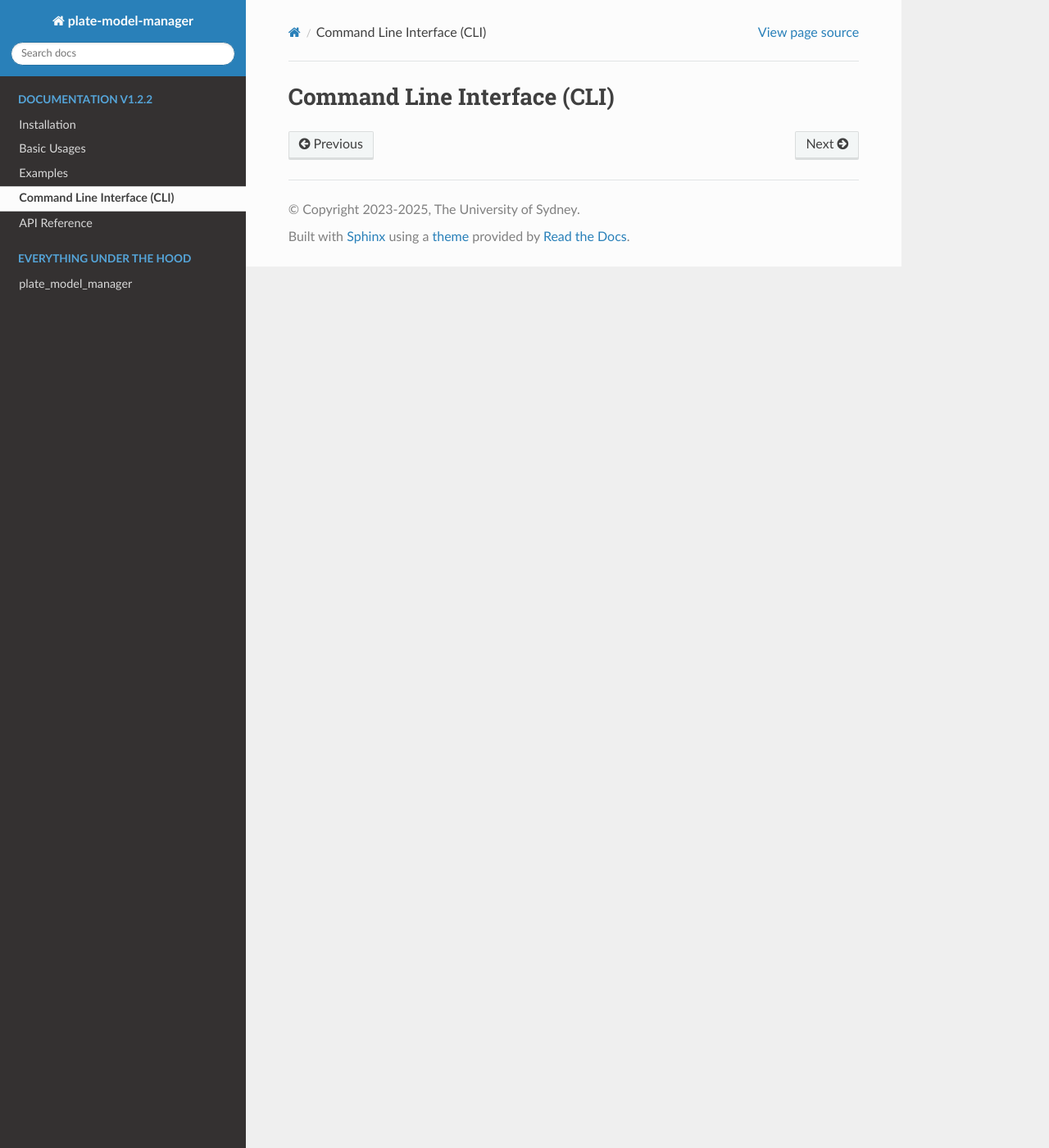
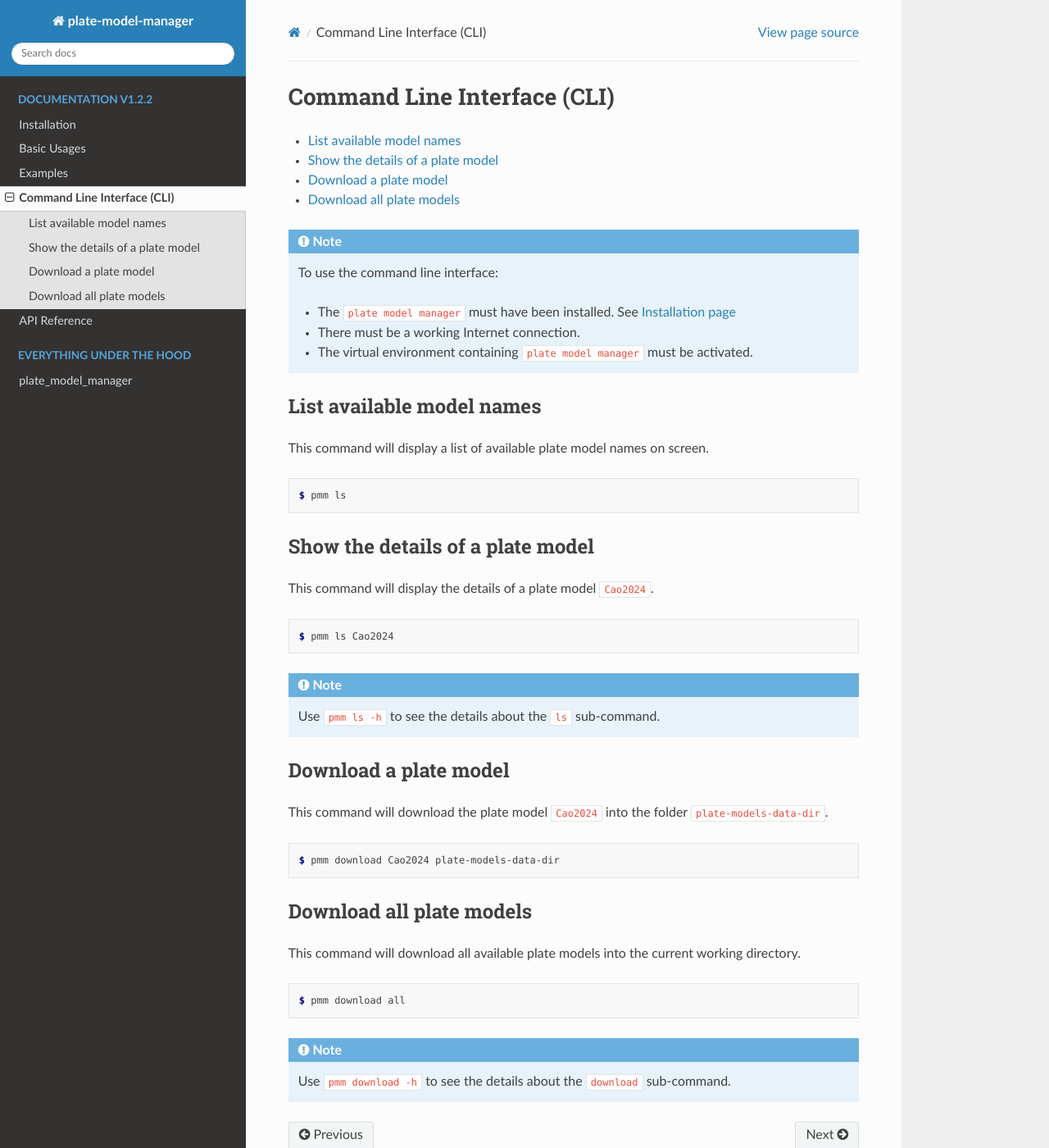
Before and after one commit to michaelchin/plate-model-manager, a Sphinx documentation site: the page built from doc/source/command_line_interface.rst, in a window 1280 px wide and 1400 px high. Shown: the whole window at 82% size. Built offline with Sphinx 7.4.7 and the Read the Docs theme 3.1.0, drawn with Linux system fonts in a browser that asks for light colours.

Commit message:
update command line page

```diff
--- a/doc/source/command_line_interface.rst
+++ b/doc/source/command_line_interface.rst
@@ -4,3 +4,56 @@ Command Line Interface (CLI)
 .. contents::
    :local:
    :depth: 2
+
+.. note::
+
+   To use the command line interface:
+
+   * The ``plate model manager`` must have been installed. See `Installation page <installation.html>`_
+   * There must be a working Internet connection.
+   * The virtual environment containing ``plate model manager`` must be activated.
+
+List available model names
+--------------------------
+
+This command will display a list of available plate model names on screen.
+
+.. code:: console
+
+   $ pmm ls
+
+Show the details of a plate model
+---------------------------------
+
+This command will display the details of a plate model ``Cao2024``.
+
+.. code:: console
+
+   $ pmm ls Cao2024
+
+.. note::
+
+   Use ``pmm ls -h`` to see the details about the ``ls`` sub-command.
+
+Download a plate model
+----------------------
+
+This command will download the plate model ``Cao2024`` into the folder ``plate-models-data-dir``.
+
+.. code:: console
+
+   $ pmm download Cao2024 plate-models-data-dir
+
+
+Download all plate models
+-------------------------
+
+This command will download all available plate models into the current working directory.
+
+.. code:: console
+
+   $ pmm download all
+
+.. note::
+
+   Use ``pmm download -h`` to see the details about the ``download`` sub-command.
```
